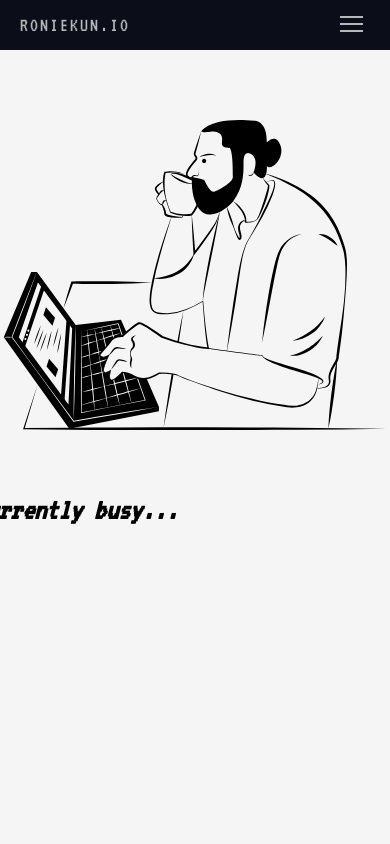
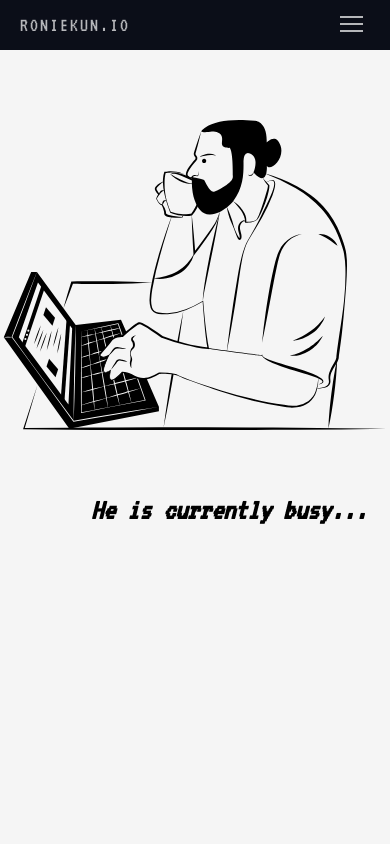
Before and after one commit to roniekun/myapp-vite, a React (Vite) app: page / in a window 390 px wide. Shown: the top 844 px of the page. Built offline with nearby package versions, Linux system fonts and the light colour scheme.

Commit message:
Update BusyIcon.css

```diff
--- a/src/components/icons/BusyIcon.css
+++ b/src/components/icons/BusyIcon.css
@@ -20,8 +20,9 @@
 
 
     .busy__text{
-     width:100vw;
+     width: 768px;
      font-size: 30px;
+
 
 
  }
```
